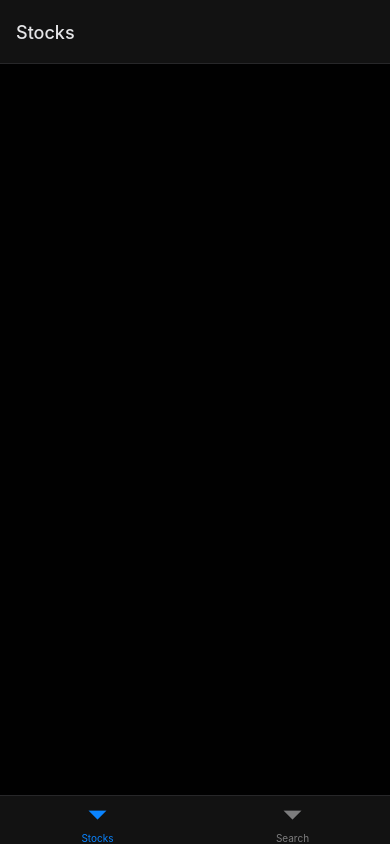
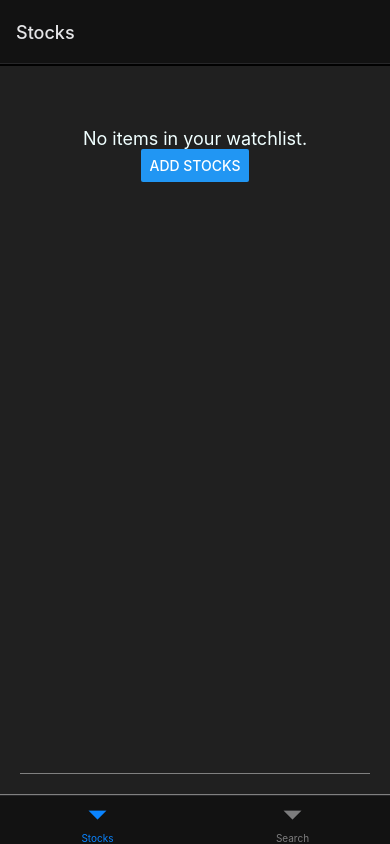
Before and after one commit to vivianpereira/stock-market-mobile, a React Native app: screen /Stocks in a window 390 px wide. Built offline with nearby package versions, Linux system fonts and the light colour scheme.

Commit message:
implementing watchlist screen

```diff
--- a/screens/SearchScreen.js
+++ b/screens/SearchScreen.js
@@ -8,6 +8,7 @@ import {
     TextInput,
     TouchableHighlight
 } from "react-native";
+import AsyncStorage from "@react-native-async-storage/async-storage";
 
 function SearchScreen() {
     const [stocks, setStocks] = useState([]);
@@ -60,6 +61,24 @@ function SearchScreen() {
             }
         });
 
+    const addStockToWatchList = async (stock) => {
+        try {
+            const watchlist =
+                JSON.parse(await AsyncStorage.getItem("watchlist")) || [];
+            if(!watchlist.some((item) => item.symbol === stock.symbol)) {
+                watchlist.push(stock);
+                await AsyncStorage.setItem("watchlist", JSON.stringify(watchlist));
+                Alert.alert(`${stock.symbol} is added to your watchlist`);
+                console.log("Stock already in watchlist:", stock);
+            } else {
+                Alert.alert(`${stock.symbol} is already in your watchlist`);
+            }
+        } catch(error) {
+            console.error("Failed to add stock to watchlist", error);
+            Alert.alert("Error encountered, try again");
+        }
+    };
+
     return (
         <View style={styles.container}>
             <Text style={styles.container}>
@@ -77,7 +96,7 @@ function SearchScreen() {
                     renderItem={({item}) => (
                         <TouchableHighlight
                             activeOpacity={0.6}
-                            onPress={() => alert('Pressed! ' + item.symbol)}
+                            onPress={() => addStockToWatchList(item)}
                         >
                             <View style={styles.item}>
                                 <Text style={styles.symbolText}>{item.symbol}</Text>
@@ -101,6 +120,7 @@ export default SearchScreen;
 
 const styles = StyleSheet.create({
     container: {
+        flex: 1,
         backgroundColor: "#202020",
         color: "#F0FFFF",
         fontSize: 16,
--- a/screens/WatchListScreen.js
+++ b/screens/WatchListScreen.js
@@ -1,4 +1,189 @@
-function WatchListScreen() {
+import React, {useState} from "react";
+import {useFocusEffect} from "@react-navigation/native";
+import AsyncStorage from "@react-native-async-storage/async-storage";
+import {Swipeable} from "react-native-gesture-handler";
+import Icon from "react-native-vector-icons/Ionicons";
+
+import {
+    View,
+    Text,
+    FlatList,
+    StyleSheet,
+    Button,
+    Alert,
+    TouchableHighlight,
+} from "react-native";
+
+function WatchListScreen({navigation}) {
+    const [watchlist, setWatchlist] = useState([]);
+
+    useFocusEffect(
+        React.useCallback(() => {
+            const fetchWatchlist = async () => {
+                try {
+                    const storedWatchlist =
+                        JSON.parse(await AsyncStorage.getItem("watchlist")) || [];
+                    setWatchlist(storedWatchlist);
+                    const hasShownAlert = await AsyncStorage.getItem("hasShownAlert");
+                    if(!hasShownAlert) {
+                        Alert.alert(
+                            "Tip",
+                            "Swipe a stock to the right to remove it from your watchlist."
+                        );
+                        await AsyncStorage.setItem("hasShownAlert", "true");
+                    }
+                } catch(error) {
+                    console.error("Failed to fetch watchlist", error);
+                }
+            };
+            fetchWatchlist();
+        }, [])
+    );
+
+    return (
+        <View style={styles.container}>
+            <View style={styles.container}>
+                {watchlist.length > 0 ? (
+                    <FlatList
+                        data={watchlist}
+                        keyExtractor={(item) => item.symbol}
+                        renderItem={({item}) => (
+                            <SwipeableRow
+                                item={item}
+                                navigator={navigation}
+                            />
+                        )}
+                    />
+                ) : (
+                    <View>
+                        <Text style={styles.message}>
+                            No items in your watchlist.
+                        </Text>
+                        <View
+                            style={{
+                                flexDirection: "row",
+                                alignItems: "center",
+                                justifyContent: "center",
+                            }}
+                        >
+                            <Button
+                                title="Add Stocks"
+                                onPress={() => navigation.navigate("Search")}
+                                style={{flex: 0, paddingHorizontal: 8}}
+                            />
+                        </View>
+                    </View>
+                )}
+            </View>
+        </View>
+    );
+}
+
+function SwipeableRow({item, onDelete, navigator}) {
+    const renderRightActions = () => {
+        return (
+            <TouchableHighlight onPress={() => onDelete(item)}>
+                <View style={styles.deleteBox}>
+                    <Icon name="trash-outline" size={20} color="#FFF" />
+                </View>
+            </TouchableHighlight>
+        );
+    };
+
+    return (
+        <Swipeable renderRightActions={renderRightActions}>
+            <TouchableHighlight
+                onPress={() =>
+                    navigator.navigate("StockDetails", {symbol: item.symbol})
+                }
+            >
+                <View style={styles.item}>
+                    <Text style={styles.symbolText}>
+                        {item.symbol}
+                    </Text>
+                </View>
+            </TouchableHighlight>
+        </Swipeable>
+    );
 }
 
 export default WatchListScreen;
+
+const styles = StyleSheet.create({
+    container: {
+        flex: 1,
+        backgroundColor: "#202020",
+        color: "#F0FFFF",
+        fontSize: 16,
+        textAlign: "center",
+        marginTop: 2,
+        padding: 20,
+        borderBottomColor: "#808080",
+        borderBottomWidth: 1,
+    },
+    WatchListScreenContainer: {
+        flex: 1,
+        margin: 20,
+    },
+    header: {
+        marginTop: 50,
+        fontSize: 24,
+        fontWeight: "bold",
+        alignSelf: "flex-start",
+    },
+    button: {
+        backgroundColor: "blue",
+        padding: 10,
+        borderRadius: 2,
+        backgroundColor: "#508bd4",
+        marginTop: 10,
+        alignItems: "center",
+    },
+    textButton: {
+        padding: 10,
+        borderRadius: 2,
+        marginTop: 10,
+        alignItems: "center",
+    },
+    buttonText: {
+        fontWeight: "bold",
+    },
+    error: {
+        color: "red",
+        fontSize: 12,
+        marginVertical: 5,
+        alignSelf: "flex-start",
+    },
+    item: {
+        flex: 1,
+        flexDirection: "column",
+        paddingHorizontal: 10,
+        paddingVertical: 10,
+    },
+    symbolText: {
+        color: "#87CEEB",
+        fontWeight: "bold",
+        fontSize: 16,
+    },
+    nameText: {
+        flex: 6,
+        flexDirection: "row",
+        color: "#F0FFFF",
+        fontSize: 16,
+    },
+    message: {
+        fontSize: 18,
+        color: "#F0FFFF",
+        textAlign: "center",
+        marginTop: 20,
+    },
+    deleteBox: {
+        backgroundColor: "red",
+        justifyContent: "center",
+        alignItems: "center",
+        width: 100,
+    },
+    deleteText: {
+        color: "#FFF",
+    },
+});
```
